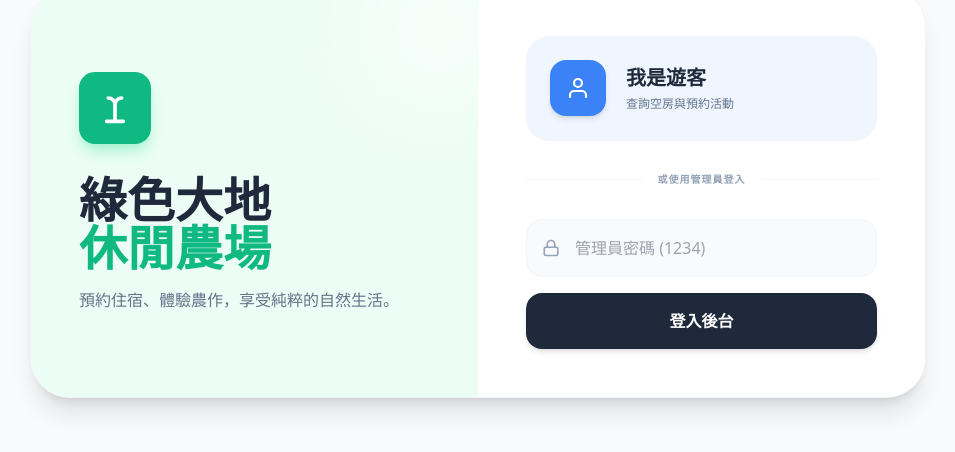
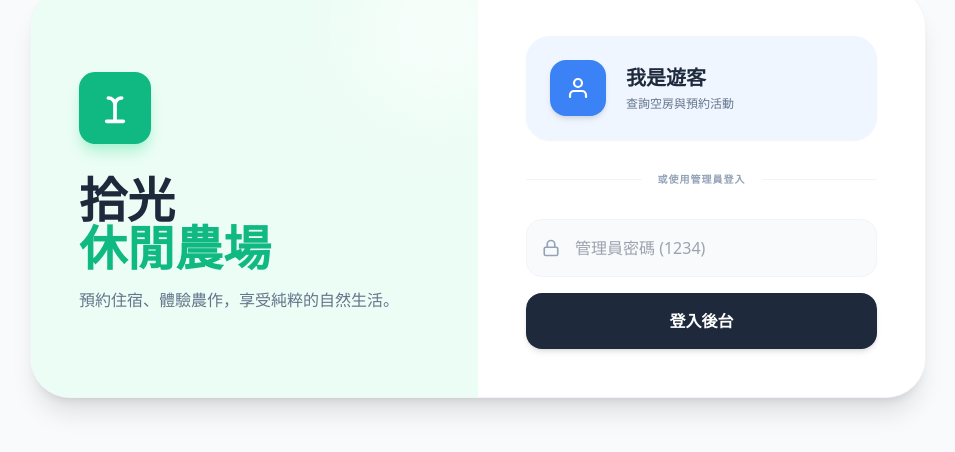
Before and after one commit to snow4390/EasyStay-Cloud, a React (Vite) app: page / in a window 1280 px wide. Shown: the part 208-660 px from the top of the page, without its empty margins (162-1117 px from the left). Built offline with nearby package versions, Linux system fonts and the light colour scheme.

Commit message:
Update App.jsx

```diff
--- a/src/App.jsx
+++ b/src/App.jsx
@@ -222,7 +222,7 @@ export default function App() {
             <div className="p-4 bg-emerald-500 text-white inline-block rounded-2xl mb-8 self-start shadow-lg shadow-emerald-200">
               <Icon name="sprout" size={40} />
             </div>
-            <h1 className="text-4xl md:text-5xl font-black mb-4 leading-tight text-slate-800">綠色大地<br/><span className="text-emerald-500">休閒農場</span></h1>
+            <h1 className="text-4xl md:text-5xl font-black mb-4 leading-tight text-slate-800">拾光<br/><span className="text-emerald-500">休閒農場</span></h1>
             <p className="text-slate-500 font-medium">預約住宿、體驗農作，享受純粹的自然生活。</p>
           </div>
           <div className="w-full md:w-1/2 p-12 flex flex-col justify-center space-y-8 bg-white z-10">
```
